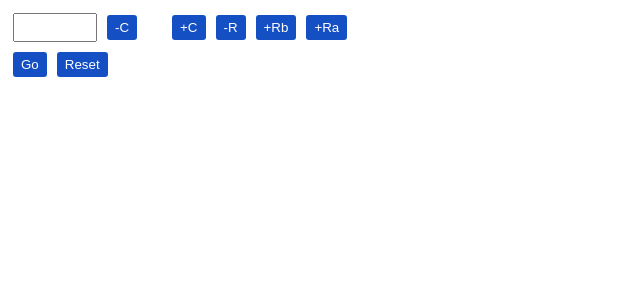
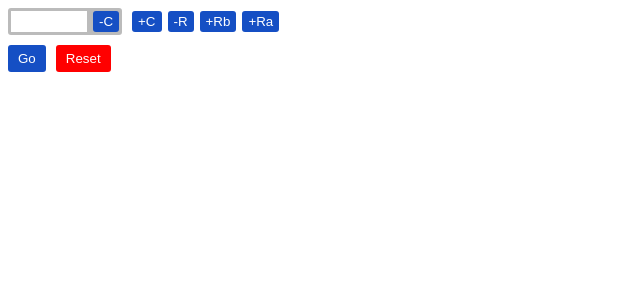
Before and after one commit to david-kiraly/domainpuzzle, a React (Create React App) app: page / in a window 1280 px wide. Shown: the top 300 px of the page, without its empty margins (0-640 px from the left). Built offline with nearby package versions, Linux system fonts and the light colour scheme.

Commit message:
add styles

```diff
--- a/src/App.js
+++ b/src/App.js
@@ -82,7 +82,7 @@ function App() {
       {inputs.map((row, r) =>
         <div key={r} style={{ display: 'block' }}>
           {row.map((col, c) =>
-            <div className={`row`} key={c}>
+            <div className={`col`} key={c}>
               <input value={col} onChange={e => {
                 inputs[r][c] = e.target.value
                 setInputs([...inputs])
@@ -109,8 +109,8 @@ function App() {
           }}>+Ra</button>
         </div>
       )}
-      <button onClick={() => calc()}>Go</button>
-      <button onClick={() => reset()}>Reset</button>
+      <button className={`actionBtn`} onClick={() => calc()}>Go</button>
+      <button className={`actionBtn resetBtn`} onClick={() => reset()}>Reset</button>
       <div className={`result`} dangerouslySetInnerHTML={{ __html: result }}></div>
     </div>
   )
--- a/src/index.css
+++ b/src/index.css
@@ -1,33 +1,43 @@
 input, button {
-  padding: 5px;
-  margin: 5px;
-}
-
-.removeCol {
-  margin-right: 30px;
+  padding: 3px;
+  margin: 3px;
 }
 
 input {
   width: 70px;
   outline: none;
+  border: none;
 }
 
 button {
-  padding: 5px 8px;
+  padding: 3px 6px;
   color: #fff;
   background-color: #154fc4;
   border: none;
   border-radius: 3px;
 }
 
+.actionBtn {
+  padding: 6px 10px;
+  margin: 10px 10px 0 0;
+}
+
+.resetBtn {
+  background-color: red;
+}
+
 * {
   font-family: Arial, Helvetica, sans-serif;
 }
 
-.row {
-  display: inline;
+.col {
+  display: inline-block;
+  margin-right: 7px;
+  background-color: #bbb;
+  border-radius: 3px;
 }
 
 .result, input {
   text-transform: lowercase;
+  color: #aaa;
 }
```
